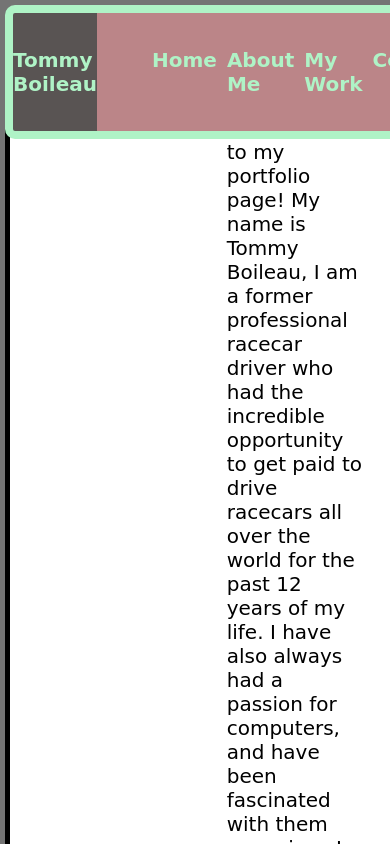
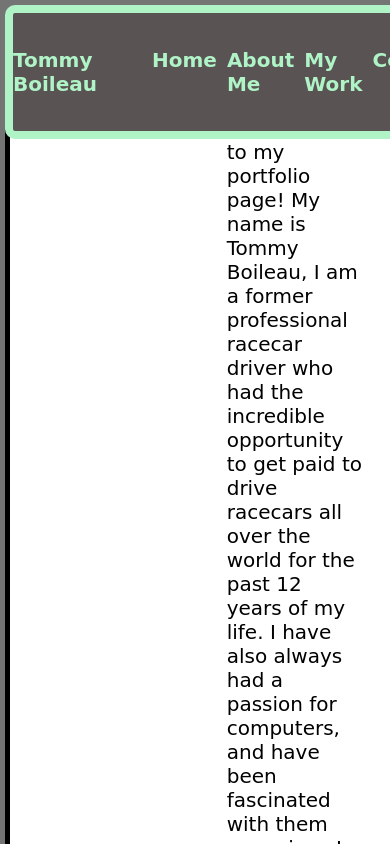
Before and after one commit to TommyBspeed/Portfolio, a plain HTML site: page index.html in a window 390 px wide. Shown: the top 844 px of the page. Drawn offline with Linux system fonts and the light colour scheme; a web font is replaced by a local one.

Commit message:
adjusted the colors for the mobile version of the site to match the desktop app.

```diff
--- a/style.css
+++ b/style.css
@@ -214,6 +214,6 @@ p {
   }
   nav,
   footer {
-    background-color: #bb8588;
+    background-color: #595453;
   }
 }
```
